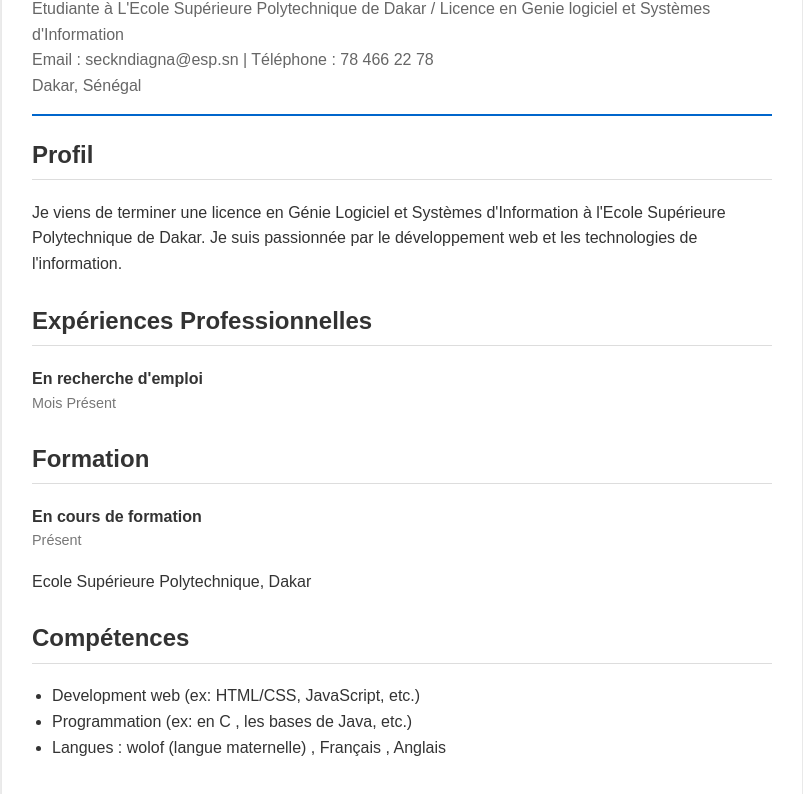
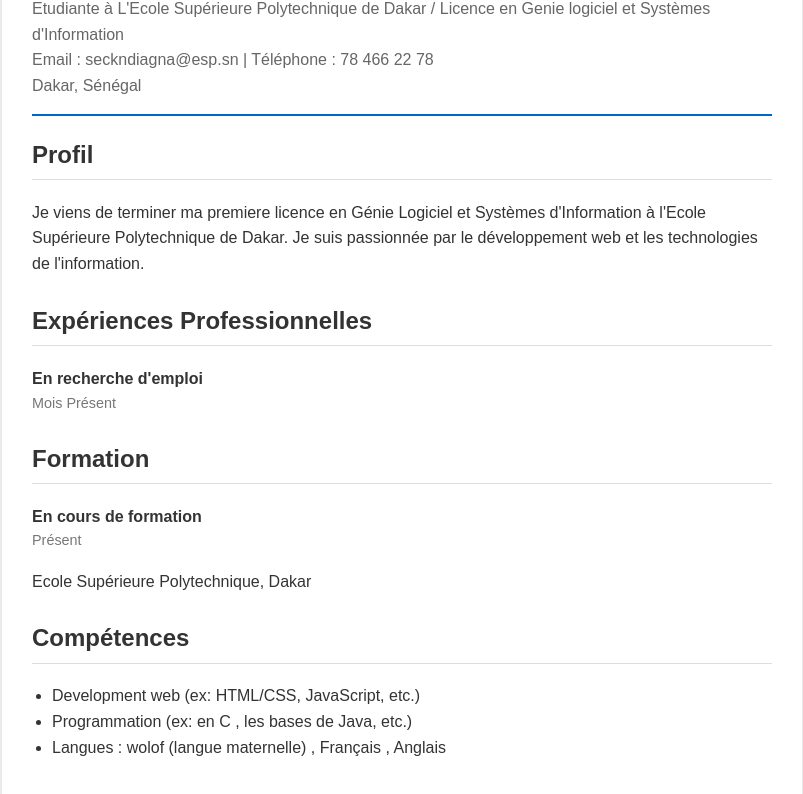
Before and after one commit to ndiagnaS/mon_cv, a plain HTML site: page index.html in a window 1280 px wide. Shown: the part 110-904 px from the top of the page, without its empty margins (238-1041 px from the left). Drawn offline with Linux system fonts and the light colour scheme.

Commit message:
Update index.html

```diff
--- a/index.html
+++ b/index.html
@@ -48,7 +48,7 @@
 
     <section>
         <h2>Profil</h2>
-        <p>Je viens de terminer une licence en Génie Logiciel et Systèmes d'Information à l'Ecole Supérieure Polytechnique de Dakar. Je suis passionnée par le développement web et les technologies de l'information.</p>
+        <p>Je viens de terminer ma premiere licence en Génie Logiciel et Systèmes d'Information à l'Ecole Supérieure Polytechnique de Dakar. Je suis passionnée par le développement web et les technologies de l'information.</p>
     </section>
 
     <section>
```
